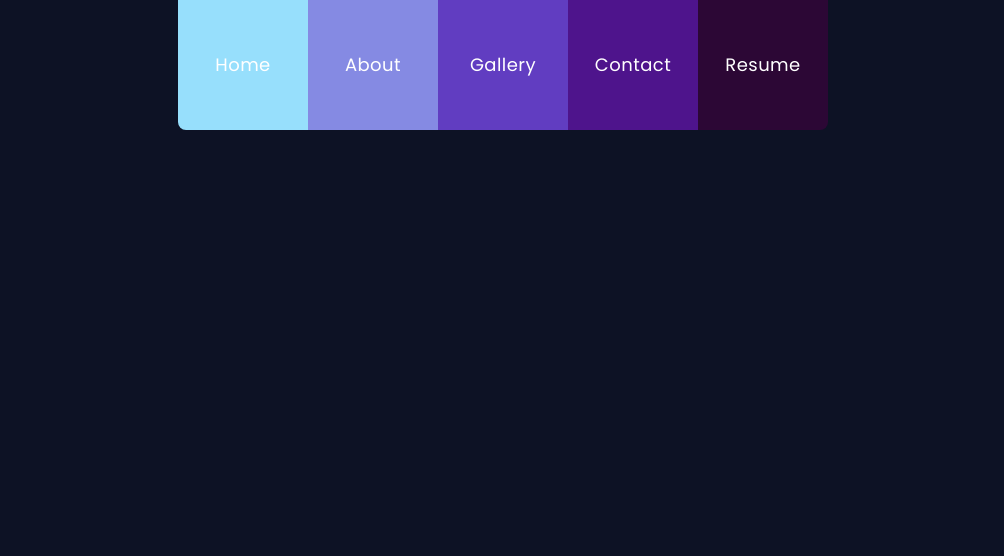
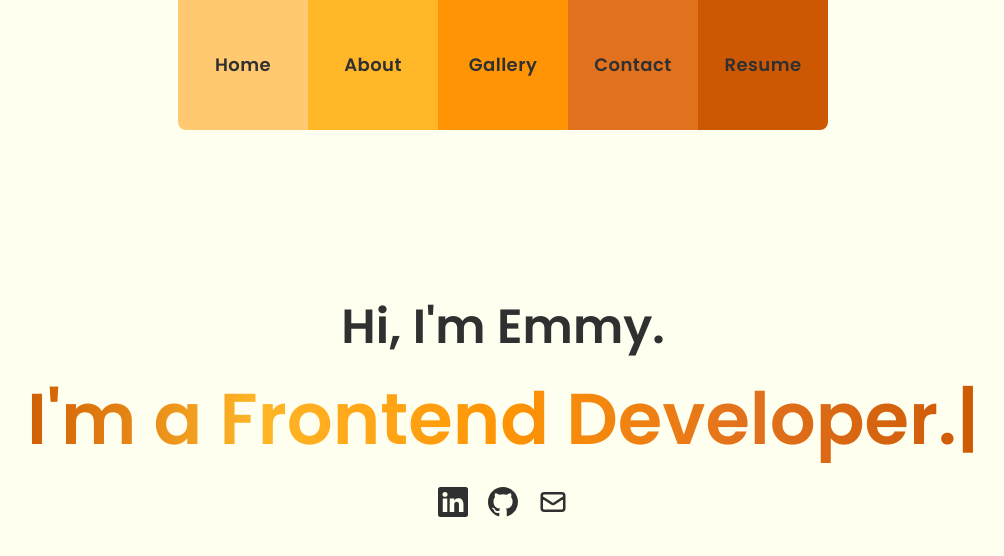
Before and after one commit to eobcre/portfolio-next13, a Next.js app: page / in a window 1280 px wide. Shown: the top 556 px of the page, without its empty margins (137-1141 px from the left). Built offline with nearby package versions, Linux system fonts and the light colour scheme.

Commit message:
updated hero section light theme

```diff
--- a/src/app/components/HeroSectionLightTheme.tsx
+++ b/src/app/components/HeroSectionLightTheme.tsx
@@ -1,7 +1,14 @@
+// components
+import NameTitle from './NameTitle';
+import TypeWritter from './TypeWritter';
+import SubNavBar from './SubNavBar';
+
 const HeroSectionLightTheme = () => {
   return (
-    <div>
-      <div></div>
+    <div className='flex flex-col justify-center items-center h-[70vh]'>
+      <NameTitle text="Hi, I'm Emmy." />
+      <TypeWritter text="I'm a Frontend Developer." delay={200} />
+      <SubNavBar />
     </div>
   );
 };
--- a/src/app/components/NameTitle.tsx
+++ b/src/app/components/NameTitle.tsx
@@ -5,7 +5,7 @@ type NameTitleProps = {
 const NameTitle: React.FC<NameTitleProps> = ({ text }) => {
   return (
     <>
-      <span className='text-white text-3xl p-4 md:text-6xl'>{text}</span>
+      <span className='text-[#303030] text-2xl p-4 md:text-5xl'>{text}</span>
     </>
   );
 };
--- a/src/app/components/NavBar.tsx
+++ b/src/app/components/NavBar.tsx
@@ -7,31 +7,31 @@ const NavBar = () => {
       id: nanoid(),
       name: 'Home',
       href: '/',
-      background: 'bg-[#97dffc]',
+      background: 'bg-[#ffc971]',
     },
     {
       id: nanoid(),
       name: 'About',
       href: '/about',
-      background: 'bg-[#858ae3]',
+      background: 'bg-[#ffb627]',
     },
     {
       id: nanoid(),
       name: 'Gallery',
       href: '/gallery',
-      background: 'bg-[#613dc1]',
+      background: 'bg-[#ff9505]',
     },
     {
       id: nanoid(),
       name: 'Contact',
       href: '/contact',
-      background: 'bg-[#4e148c]',
+      background: 'bg-[#e2711d]',
     },
     {
       id: nanoid(),
       name: 'Resume',
       href: '/resume',
-      background: 'bg-[#2c0735]',
+      background: 'bg-[#cc5803]',
     },
   ];
 
@@ -41,7 +41,7 @@ const NavBar = () => {
         {navMenuData.map((menu, index) => (
           <Link key={menu.id} href={menu.href}>
             <li
-              className={`flex justify-center items-center text-white text-lg tracking-wide w-[130px] h-[130px] ${
+              className={`flex justify-center items-center text-[#303030] text-lg tracking-wide w-[130px] h-[130px] ${
                 menu.background
               } ${
                 index === 0
--- a/src/app/components/SubNavBar.tsx
+++ b/src/app/components/SubNavBar.tsx
@@ -8,7 +8,7 @@ const SubNavBar = () => {
     {
       id: nanoid(),
       icon: (
-        <BsLinkedin className='text-white text-3xl hover:text-[#97dffc] duration-500' />
+        <BsLinkedin className='text-[#303030] text-3xl hover:text-[#ffc971] duration-500' />
       ),
       href: 'https://www.linkedin.com/in/emmymanning',
       target: '_blank',
@@ -17,7 +17,7 @@ const SubNavBar = () => {
     {
       id: nanoid(),
       icon: (
-        <BsGithub className='text-white text-3xl hover:text-[#97dffc] duration-500' />
+        <BsGithub className='text-[#303030] text-3xl hover:text-[#ffc971] duration-500' />
       ),
       href: 'https://github.com/eobcre',
       target: '_blank',
@@ -26,7 +26,7 @@ const SubNavBar = () => {
     {
       id: nanoid(),
       icon: (
-        <HiOutlineMail className='text-white text-4xl hover:text-[#97dffc] duration-500' />
+        <HiOutlineMail className='text-[#303030] text-3xl hover:text-[#ffc971] duration-500' />
       ),
       href: 'mailto:eobcre@gmail.com',
     },
--- a/src/app/components/TypeWritter.tsx
+++ b/src/app/components/TypeWritter.tsx
@@ -33,7 +33,7 @@ const TypeWritter: React.FC<TypeWritterProps> = ({ text, delay }) => {
 
   return (
     <>
-      <span className='custom-text text-3xl p-4 md:text-6xl'>
+      <span className='custom-text text-4xl p-4 md:text-7xl'>
         {currentText}
         <span className={isCursorVisible ? 'cursor' : ''}>|</span>
       </span>
--- a/src/app/globals.css
+++ b/src/app/globals.css
@@ -1,4 +1,4 @@
-@import url('https://fonts.googleapis.com/css2?family=Poppins:wght@400;600;700&display=swap');
+@import url('https://fonts.googleapis.com/css2?family=Poppins:wght@600&display=swap');
 
 @tailwind base;
 @tailwind components;
@@ -11,11 +11,11 @@
 .custom-text {
   background-image: linear-gradient(
     to right,
-    #858ae3,
-    #756fcf,
-    #6653ba,
-    #5a37a3,
-    #4e148c
+    #cc5803,
+    #ffb627,
+    #ff9505,
+    #e2711d,
+    #cc5803
   );
   color: transparent;
   background-clip: text;
--- a/src/app/layout.tsx
+++ b/src/app/layout.tsx
@@ -21,7 +21,7 @@ export default function RootLayout({
   return (
     <html lang='en'>
       <body suppressHydrationWarning={true} className={inter.className}>
-        <main className='bg-[#0D1225] w-full h-screen'>
+        <main className='bg-[#FFFFF0] w-full min-h-screen'>
           <NavBar />
           {children}
         </main>
```
